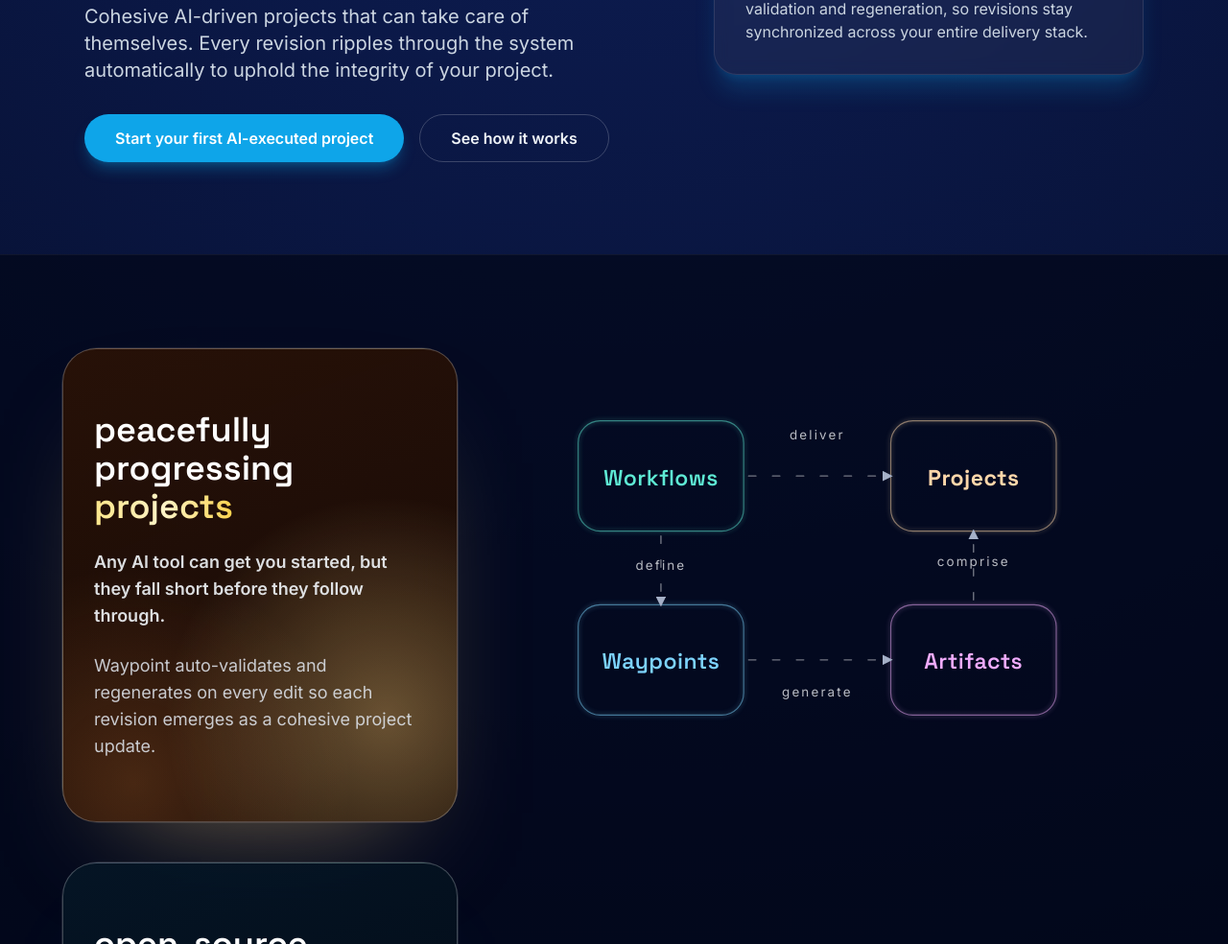
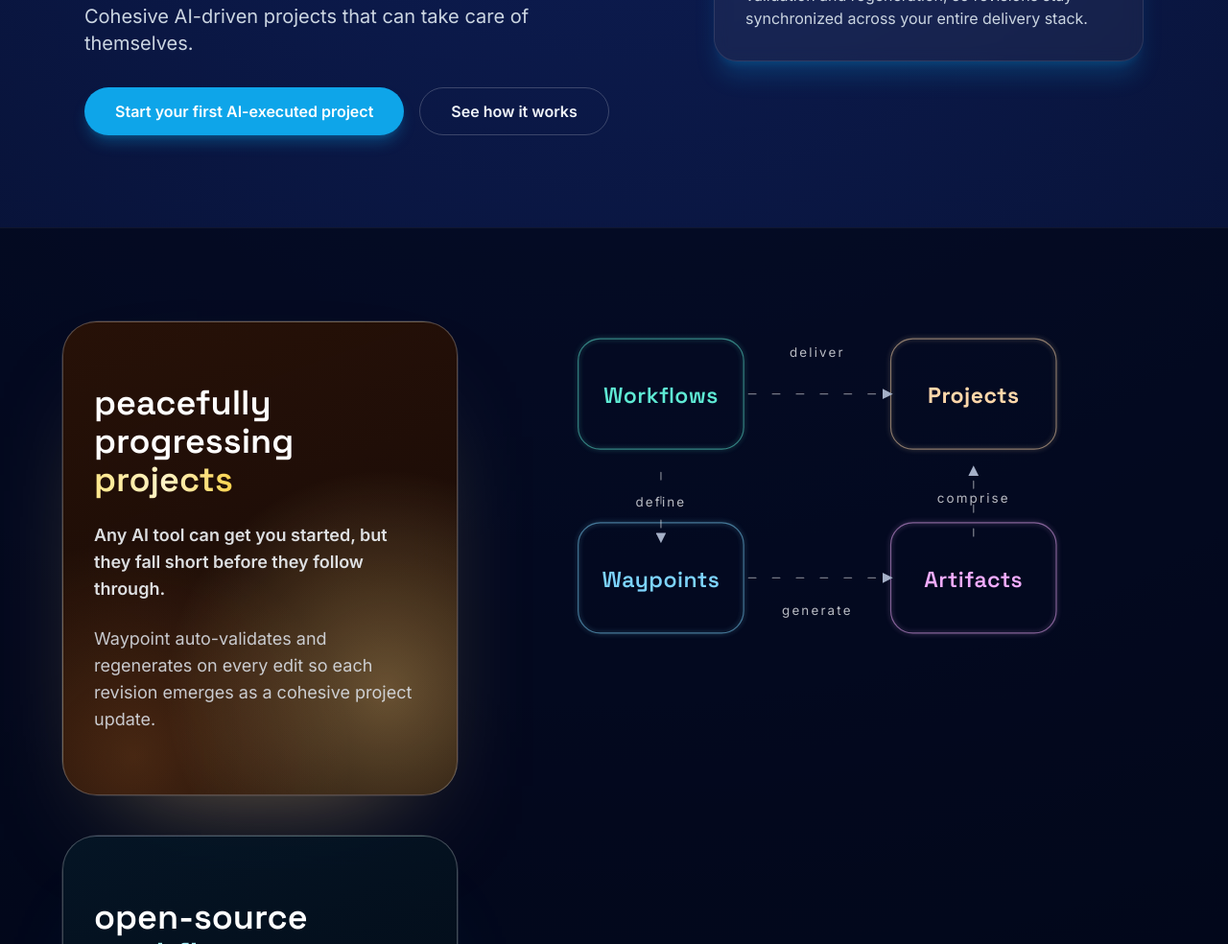
Before and after one commit to waypoint-framework/waypoint, an Astro site in the folder website/: page / in a window 1280 px wide. Shown: the part 460-1444 px from the top of the page at 96% size. Built offline with nearby package versions, Linux system fonts and the light colour scheme; Astro itself is replaced by a stand-in of ours.

Commit message:
fix: remove diagram top margin

```diff
--- a/website/src/components/ConceptDiagram.astro
+++ b/website/src/components/ConceptDiagram.astro
@@ -179,44 +179,44 @@
       </style>
     </defs>
 
-    <g class="node node-workflows" transform="translate(80 80)">
+    <g class="node node-workflows" transform="translate(80 20)">
       <rect class="node-rect" width="180" height="120" />
       <text class="node-label" x="90" y="70" text-anchor="middle">Workflows</text>
     </g>
 
-    <g class="node node-projects" transform="translate(420 80)">
+    <g class="node node-projects" transform="translate(420 20)">
       <rect class="node-rect" width="180" height="120" />
       <text class="node-label" x="90" y="70" text-anchor="middle">Projects</text>
     </g>
 
-    <g class="node node-waypoints" transform="translate(80 280)">
+    <g class="node node-waypoints" transform="translate(80 220)">
       <rect class="node-rect" width="180" height="120" />
       <text class="node-label" x="90" y="70" text-anchor="middle">Waypoints</text>
     </g>
 
-    <g class="node node-artifacts" transform="translate(420 280)">
+    <g class="node node-artifacts" transform="translate(420 220)">
       <rect class="node-rect" width="180" height="120" />
       <text class="node-label" x="90" y="70" text-anchor="middle">Artifacts</text>
     </g>
 
     <g class="edge-group edge-define">
-      <path class="edge-path" d="M170 200 L170 280" />
-      <text class="edge-label" x="170" y="242" text-anchor="middle">define</text>
+      <path class="edge-path" d="M170 160 L170 240" />
+      <text class="edge-label" x="170" y="202" text-anchor="middle">define</text>
     </g>
 
     <g class="edge-group edge-generate">
-      <path class="edge-path" d="M260 340 L420 340" />
-      <text class="edge-label" x="340" y="380" text-anchor="middle">generate</text>
+      <path class="edge-path" d="M260 280 L420 280" />
+      <text class="edge-label" x="340" y="320" text-anchor="middle">generate</text>
     </g>
 
     <g class="edge-group edge-comprise">
-      <path class="edge-path" d="M510 280 L510 200" />
-      <text class="edge-label" x="510" y="238" text-anchor="middle">comprise</text>
+      <path class="edge-path" d="M510 240 L510 160" />
+      <text class="edge-label" x="510" y="198" text-anchor="middle">comprise</text>
     </g>
 
     <g class="edge-group edge-deliver">
-      <path class="edge-path" d="M260 140 L420 140" />
-      <text class="edge-label" x="340" y="100" text-anchor="middle">deliver</text>
+      <path class="edge-path" d="M260 80 L420 80" />
+      <text class="edge-label" x="340" y="40" text-anchor="middle">deliver</text>
     </g>
   </svg>
 </figure>
--- a/website/src/pages/index.astro
+++ b/website/src/pages/index.astro
@@ -88,7 +88,6 @@ const defaultTheme = {
         </h1>
         <p class="max-w-xl text-lg text-slate-300 md:text-xl">
           Cohesive AI-driven projects that can take care of themselves.
-          Every revision ripples through the system automatically to uphold the integrity of your project.
         </p>
         <div class="flex flex-col gap-4 sm:flex-row">
           <a
```
